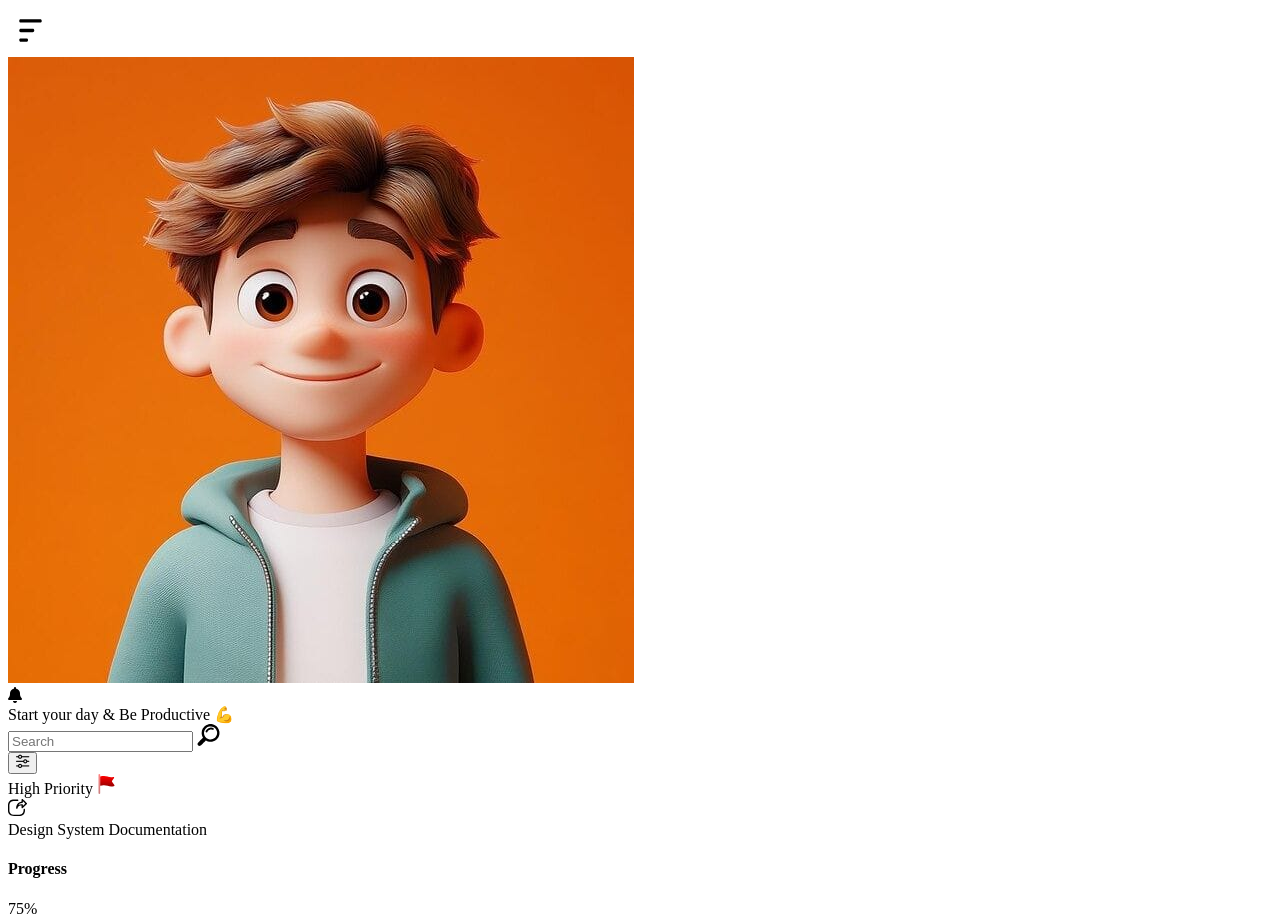
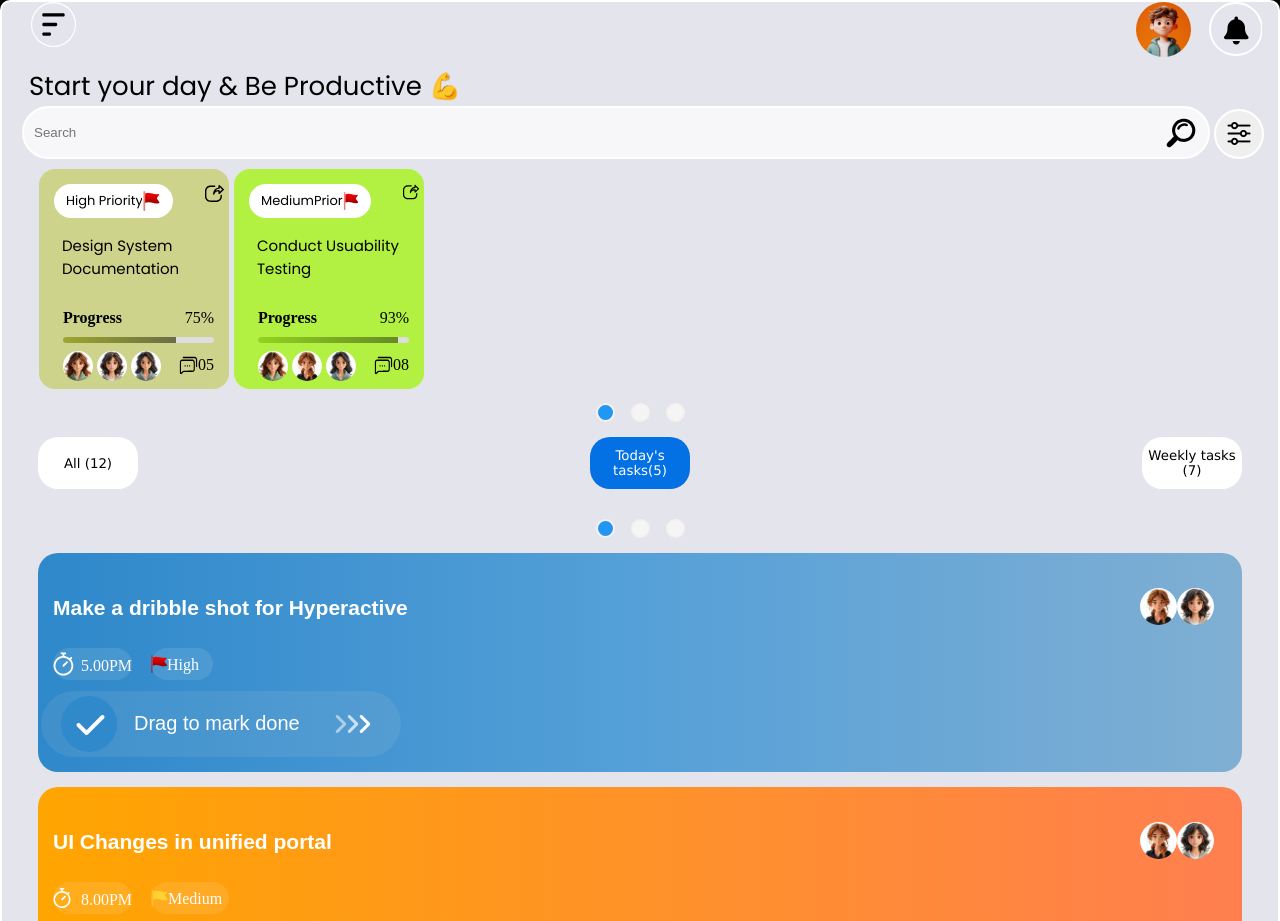
Before and after one commit to mrithul05/Taskman3, a plain HTML site: page index.html in a window 1280 px wide. Shown: the top 921 px of the page. Drawn offline with nearby package versions, Linux system fonts and the light colour scheme.

Commit message:
style(manypages):Fix the styling

```diff
--- a/index.html
+++ b/index.html
@@ -3,7 +3,7 @@
     <head>
         <meta charset="UTF-8">
         <meta name="viewport" content="width=device-width,initial-scale=1.0">
-        <link rel="stylesheet" href="css/homescreen.css">
+        <link rel="stylesheet" href="css/index.css">
         <link rel="stylesheet" href="https://cdn-uicons.flaticon.com/uicons-regular-rounded/css/uicons-regular-rounded.css">
         <link rel="stylesheet" href="https://cdnjs.cloudflare.com/ajax/libs/font-awesome/6.5.0/css/all.min.css">
         <link href="https://fonts.googleapis.com/css2?family=Poppins&display=swap" rel="stylesheet">
```
Also changed, not shown: 1 other file.
